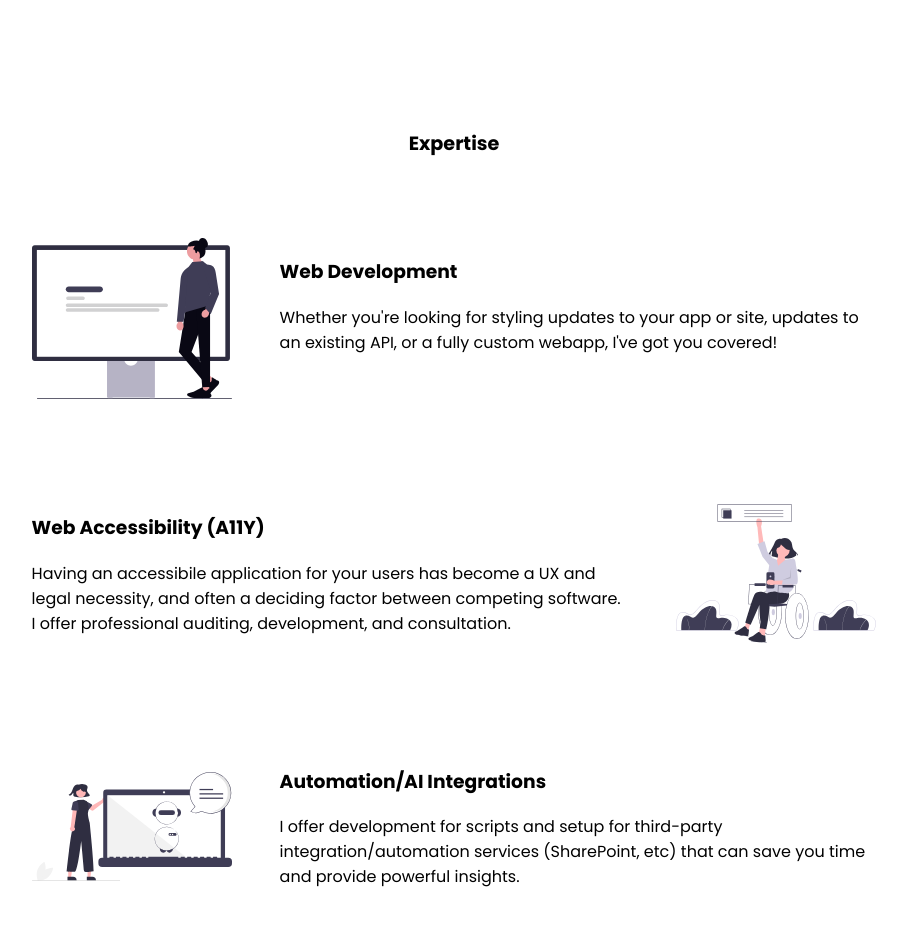
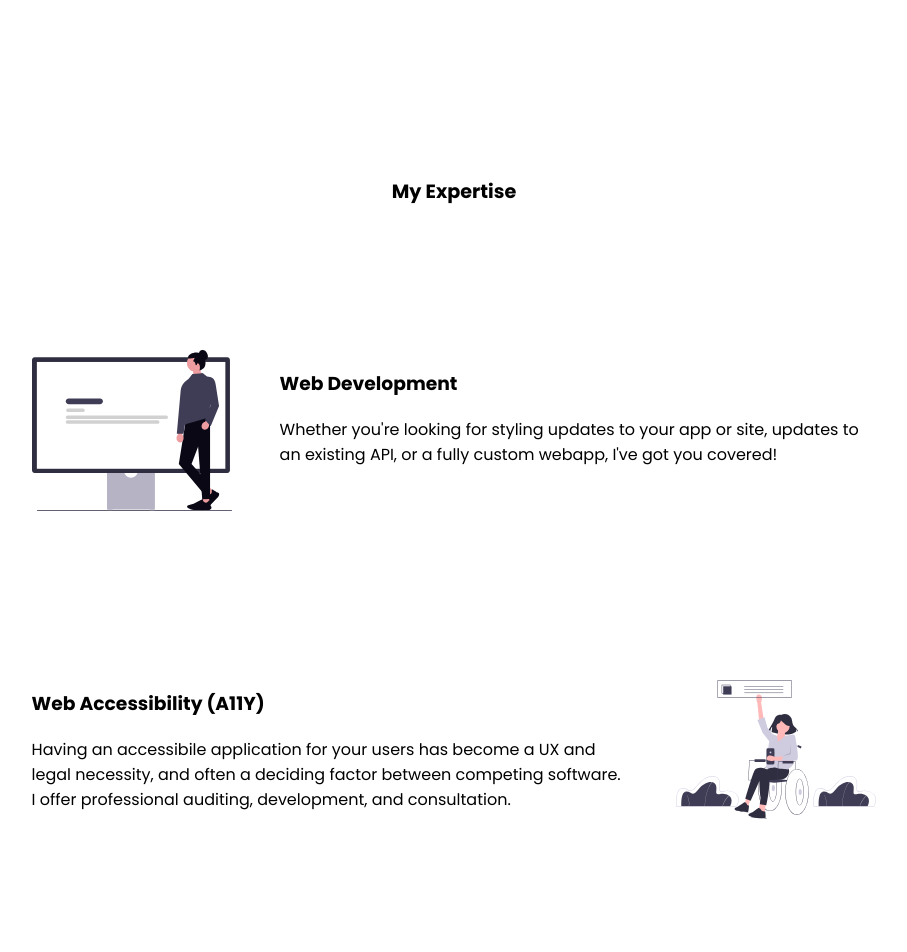
Before and after one commit to drewdoesdevelopment/drew-develops, a SvelteKit app: page / in a window 1280 px wide. Shown: the part 520-1472 px from the top of the page, without its empty margins (186-1093 px from the left). Built offline with nearby package versions, Linux system fonts and the light colour scheme.

Commit message:
Completes new Expertise design for medium vp

```diff
--- a/src/elements/ExpertiseItems.svelte
+++ b/src/elements/ExpertiseItems.svelte
@@ -52,15 +52,19 @@
             display: flex;
 			padding: 1rem;
 			width: 80%;
+            margin: 4rem 0;
 
             .flex {
                 margin-left: 3rem;
+            }
+
+            &:last-child {
+                margin-bottom: 2rem;
             }
 		}
 
         .expertise-item:nth-child(2n) {
             flex-direction: row-reverse;
-            margin: 4rem 0;
 
             .flex {
                 margin-left: 0;
--- a/src/routes/+page.svelte
+++ b/src/routes/+page.svelte
@@ -45,7 +45,7 @@
 
 
 	<div class="expertise">
-		<h2>Expertise</h2>
+		<h2>My Expertise</h2>
 
         <ExpertiseItems />
 	</div>
@@ -101,14 +101,13 @@ h2 {
 }
 
 .expertise {
-    margin-top: 8rem;
+    margin-top: 11rem;
 
     h2 {
         font-size: 1.2rem;
         text-align: center;
         font-weight: bold;
     }
-
 }
 
 
```
